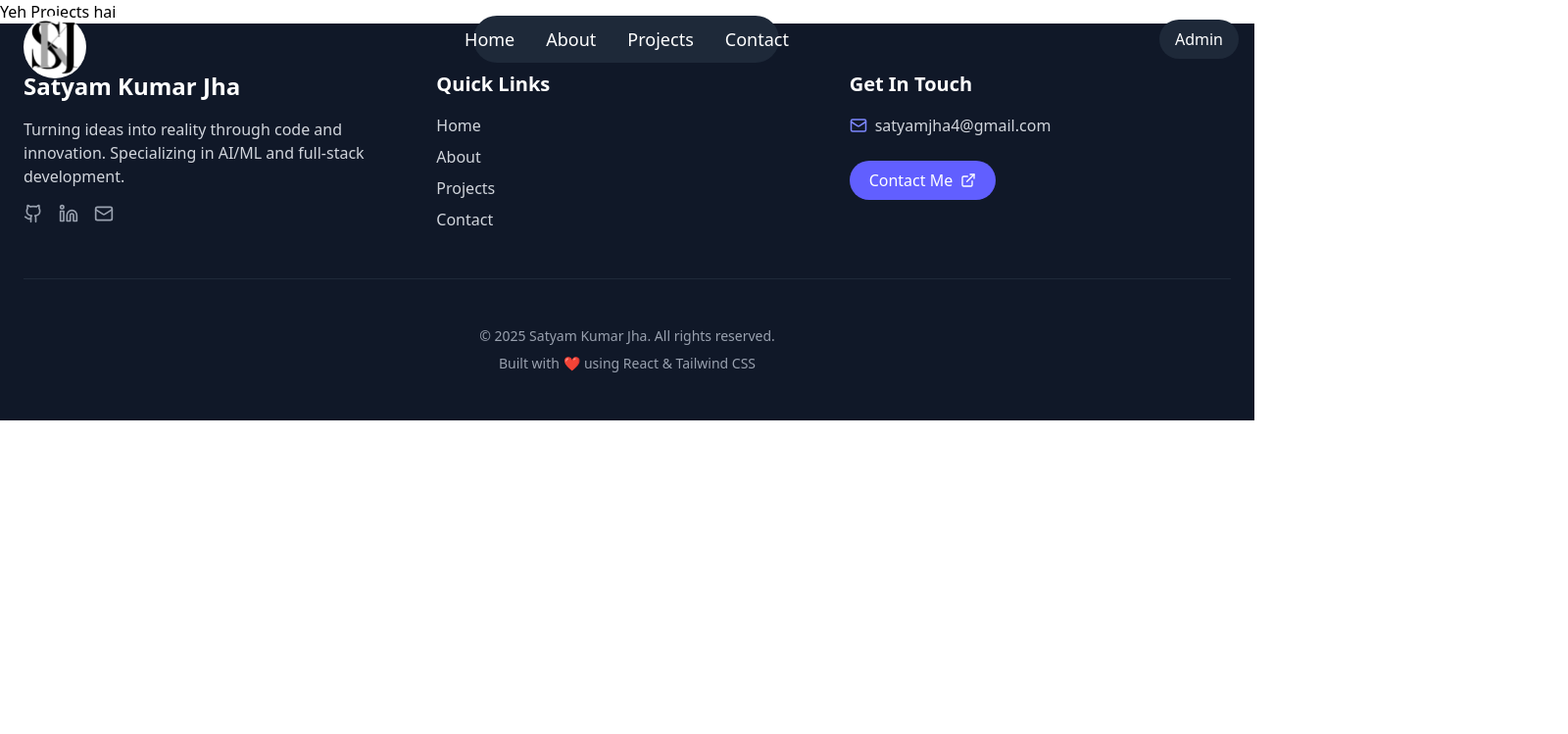
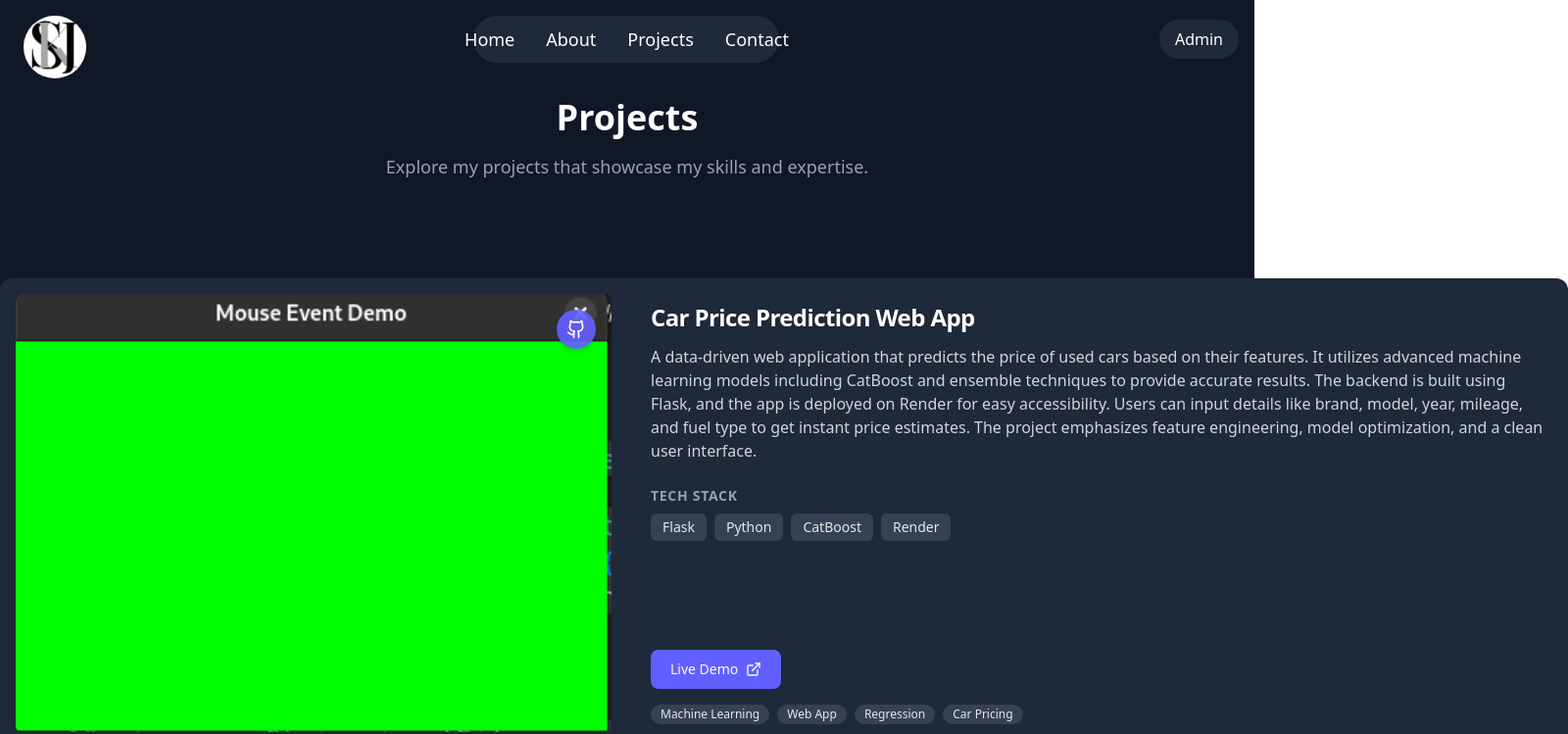
Before and after one commit to Satyamkumarjha4/My_Portfolio, a React (Vite) app in the folder Frontend/: page /projects in a window 1280 px wide. Shown: the top 749 px of the page at 98% size, 1600 px wide, since content can reach past the window. Built offline with nearby package versions, Linux system fonts and the light colour scheme.

Commit message:
Day 4 completed

```diff
--- a/Frontend/src/ui/components/ProjectDetails.tsx
+++ b/Frontend/src/ui/components/ProjectDetails.tsx
@@ -0,0 +1,42 @@
+import { ProjectImage } from "./ProjectImage";
+import { ProjectInfo } from "./ProjectInfo";
+
+interface ProjectDetailsProps {
+  title: string;
+  description: string;
+  techStack: string[];
+  tags: string[];
+  imageUrl: string;
+  githubUrl: string;
+  demoUrl: string;
+  imageOnRight?: boolean;
+}
+
+export function ProjectDetails({
+  title,
+  description,
+  techStack,
+  tags,
+  imageUrl,
+  githubUrl,
+  demoUrl,
+  imageOnRight = false,
+}: ProjectDetailsProps) {
+  return (
+    <div className="w-400 min-h-100 mx-auto mb-12  overflow-hidden rounded-xl bg-gray-800 shadow-lg transition-all hover:shadow-xl">
+      <div className="flex flex-col md:flex-row">
+        {imageOnRight ? (
+          <>
+            <ProjectInfo title={title} description={description} techStack={techStack} tags={tags} demoUrl={demoUrl} />
+            <ProjectImage imageUrl={imageUrl} githubUrl={githubUrl} />
+          </>
+        ) : (
+          <>
+            <ProjectImage imageUrl={imageUrl} githubUrl={githubUrl} />
+            <ProjectInfo title={title} description={description} techStack={techStack} tags={tags} demoUrl={demoUrl} />
+          </>
+        )}
+      </div>
+    </div>
+  );
+}
--- /dev/null
+++ b/Frontend/src/ui/components/ProjectImage.tsx
@@ -0,0 +1,29 @@
+import { Github } from "lucide-react";
+
+interface ProjectImageProps {
+  imageUrl: string;
+  githubUrl: string;
+}
+
+export function ProjectImage({ imageUrl, githubUrl }: ProjectImageProps) {
+  return (
+    <div className="relative h-64 w-full md:h-auto md:w-2/5 p-4">
+      <div className="group relative h-full w-full overflow-hidden rounded-md">
+        <img
+          src={imageUrl}
+          alt="Project thumbnail"
+          className="h-full w-full object-cover transition-transform duration-500 ease-in-out group-hover:scale-110"
+        />
+        <a
+          href={githubUrl}
+          target="_blank"
+          rel="noopener noreferrer"
+          className="absolute right-4 top-4 flex h-10 w-10 items-center justify-center rounded-full bg-indigo-500/90 shadow-md transition-all hover:bg-indigo-600 hover:shadow-lg"
+          aria-label="View GitHub repository"
+        >
+          <Github className="h-5 w-5 text-white" />
+        </a>
+      </div>
+    </div>
+  );
+}
--- /dev/null
+++ b/Frontend/src/ui/components/ProjectInfo.tsx
@@ -0,0 +1,61 @@
+import { ExternalLink } from "lucide-react";
+
+interface ProjectInfoProps {
+  title: string;
+  description: string;
+  techStack: string[];
+  tags: string[];
+  demoUrl: string;
+}
+
+export function ProjectInfo({ title, description, techStack, tags, demoUrl }: ProjectInfoProps) {
+  return (
+    <div className="flex w-full flex-col justify-between p-6 md:w-3/5">
+      <div>
+        <h2 className="mb-3 text-2xl font-bold tracking-tight text-white">{title}</h2>
+        <p className="mb-6 text-gray-300">{description}</p>
+
+        <div className="mb-6">
+          <h3 className="mb-2 text-sm font-semibold uppercase tracking-wider text-gray-400">
+            Tech Stack
+          </h3>
+          <div className="flex flex-wrap gap-2">
+            {techStack.map((tech) => (
+              <span
+                key={tech}
+                className="inline-flex items-center rounded-md bg-gray-700 px-3 py-1 text-sm font-medium text-gray-200"
+              >
+                {tech}
+              </span>
+            ))}
+          </div>
+        </div>
+      </div>
+
+      <div>
+        <div className="mb-4">
+          <a
+            href={demoUrl}
+            target="_blank"
+            rel="noopener noreferrer"
+            className="inline-flex items-center rounded-lg bg-indigo-500 px-5 py-2.5 text-center text-sm font-medium text-white hover:bg-indigo-600 focus:outline-none focus:ring-4 focus:ring-indigo-300"
+          >
+            Live Demo
+            <ExternalLink className="ml-2 h-4 w-4" />
+          </a>
+        </div>
+
+        <div className="flex flex-wrap gap-2">
+          {tags.map((tag) => (
+            <span
+              key={tag}
+              className="inline-flex items-center rounded-full bg-gray-700 px-2.5 py-0.5 text-xs font-medium text-gray-200"
+            >
+              {tag}
+            </span>
+          ))}
+        </div>
+      </div>
+    </div>
+  );
+}
--- a/Frontend/src/ui/features/Projects.tsx
+++ b/Frontend/src/ui/features/Projects.tsx
@@ -1,15 +1,85 @@
 import React from 'react';
 import Navbar from '../components/Navbar';
 import Footer from '../components/Footer';
+import {ProjectDetails} from '../components/ProjectDetails';
+import image from '/Screenshot From 2025-04-13 11-41-03.png';
+
+
+
+const projects = [
+    {
+      title: "Car Price Prediction Web App",
+      description: "A data-driven web application that predicts the price of used cars based on their features. It utilizes advanced machine learning models including CatBoost and ensemble techniques to provide accurate results. The backend is built using Flask, and the app is deployed on Render for easy accessibility. Users can input details like brand, model, year, mileage, and fuel type to get instant price estimates. The project emphasizes feature engineering, model optimization, and a clean user interface.",
+      techStack: ["Flask", "Python", "CatBoost", "Render"],
+      tags: ["Machine Learning", "Web App", "Regression", "Car Pricing"],
+      imageUrl: image,
+      githubUrl: "https://github.com/satyamkumarjha/car-price-predictor",
+      demoUrl: "https://car-price-predictor-4aiw.onrender.com",
+      imageOnRight: false
+    },
+    {
+      title: "Movie Buddy – Recommendation Engine",
+      description: "An interactive and personalized movie recommendation engine that leverages NLP techniques and cosine similarity to suggest movies based on user input. It uses metadata like genres, cast, and keywords to create a tag-based vector for each movie and generates recommendations accordingly. Built with Streamlit for a user-friendly interface, and integrated with the TMDb API to fetch real-time poster images and movie details. The project demonstrates the power of content-based filtering in recommendation systems.",
+      techStack: ["Streamlit", "Pandas", "Scikit-learn", "TMDb API"],
+      tags: ["NLP", "Recommender System", "Movie App", "Content-Based Filtering"],
+      imageUrl: "/path/to/movie-project.jpg",
+      githubUrl: "https://github.com/satyamkumarjha/movie-recommender",
+      demoUrl: "https://moviebuddy-demo.vercel.app",
+      imageOnRight: true
+    },
+    {
+      title: "Contact Manager Desktop App",
+      description: "A feature-rich desktop application designed to efficiently manage personal or professional contacts. Built with PyQt5 for the GUI and SQLite for persistent data storage, it supports creating, editing, searching, and deleting contact entries. The project follows object-oriented principles and includes a user-friendly interface designed with PyQt Designer. It is ideal for users who need an offline and organized way to handle their contact database, with emphasis on usability and clean design.",
+      techStack: ["PyQt5", "SQLite", "Python", "PyQt Designer"],
+      tags: ["Desktop App", "Contact Management", "GUI", "OOP"],
+      imageUrl: "/path/to/contact-manager.jpg",
+      githubUrl: "https://github.com/satyamkumarjha/contact-manager",
+      demoUrl: "",
+      imageOnRight: false
+    },
+    {
+      title: "Binge+ – Movie & Web Series Explorer",
+      description: "Binge+ is a dynamic content discovery platform that enables users to explore movies and web series interactively. It features real-time search, filtering by genres or ratings, and displays live metadata such as cast, plot summaries, and posters fetched via the TMDb API. Built using HTML, CSS, and JavaScript, this responsive website provides a seamless user experience and caters to entertainment enthusiasts looking for curated content. It’s designed to function as a lightweight and fast front-end application.",
+      techStack: ["HTML", "CSS", "JavaScript", "TMDb API"],
+      tags: ["Movie App", "Web Series", "Frontend", "API Integration"],
+      imageUrl: "/path/to/bingeplus-project.jpg",
+      githubUrl: "https://github.com/satyamkumarjha/bingeplus",
+      demoUrl: "https://bingeplus-demo.vercel.app",
+      imageOnRight: true
+    }
+  ];
+
 
 
 const Projects: React.FC = () => {
     return (
         <>
+            <div className='bg-gray-900'>
             <Navbar />
-            Yeh Projects hai
+            <div className="flex flex-col items-center justify-center py-25 bg-gray-900">
+                <h1 className="text-4xl font-bold text-white">Projects</h1>
+                <p className="mt-4 text-lg text-gray-400">Explore my projects that showcase my skills and expertise.</p>
+            </div>
+            <div className='z-0'>
+            {projects.map((project, index) => (
+            <ProjectDetails
+              key={index}
+              title={project.title}
+              description={project.description}
+              techStack={project.techStack}
+              tags={project.tags}
+              imageUrl={project.imageUrl}
+              githubUrl={project.githubUrl}
+              demoUrl={project.demoUrl}
+              imageOnRight={project.imageOnRight}
+            />
+          ))}
+            </div>
+
+
 
             <Footer />
+            </div>
         </>
     );
 };
```
